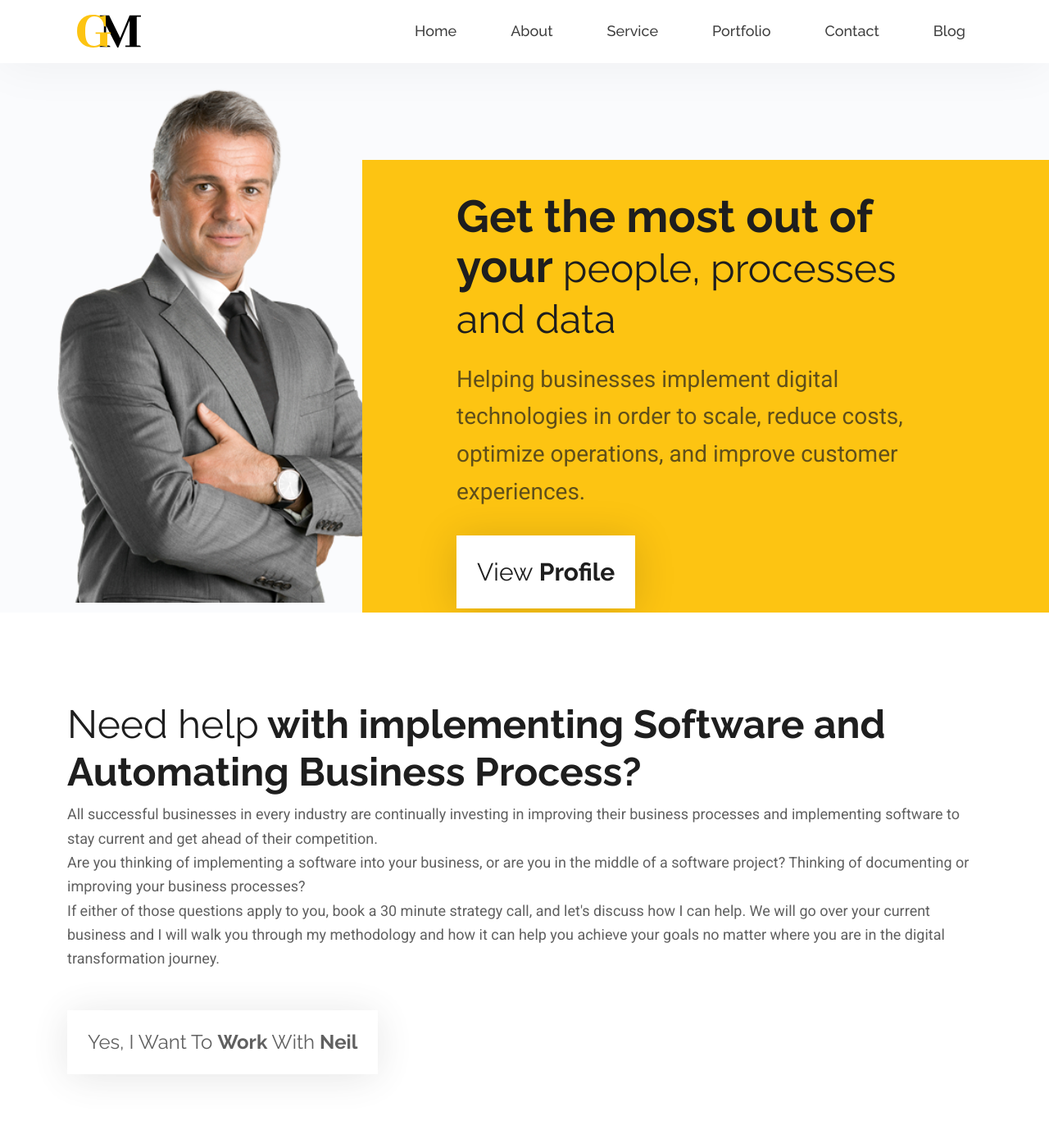
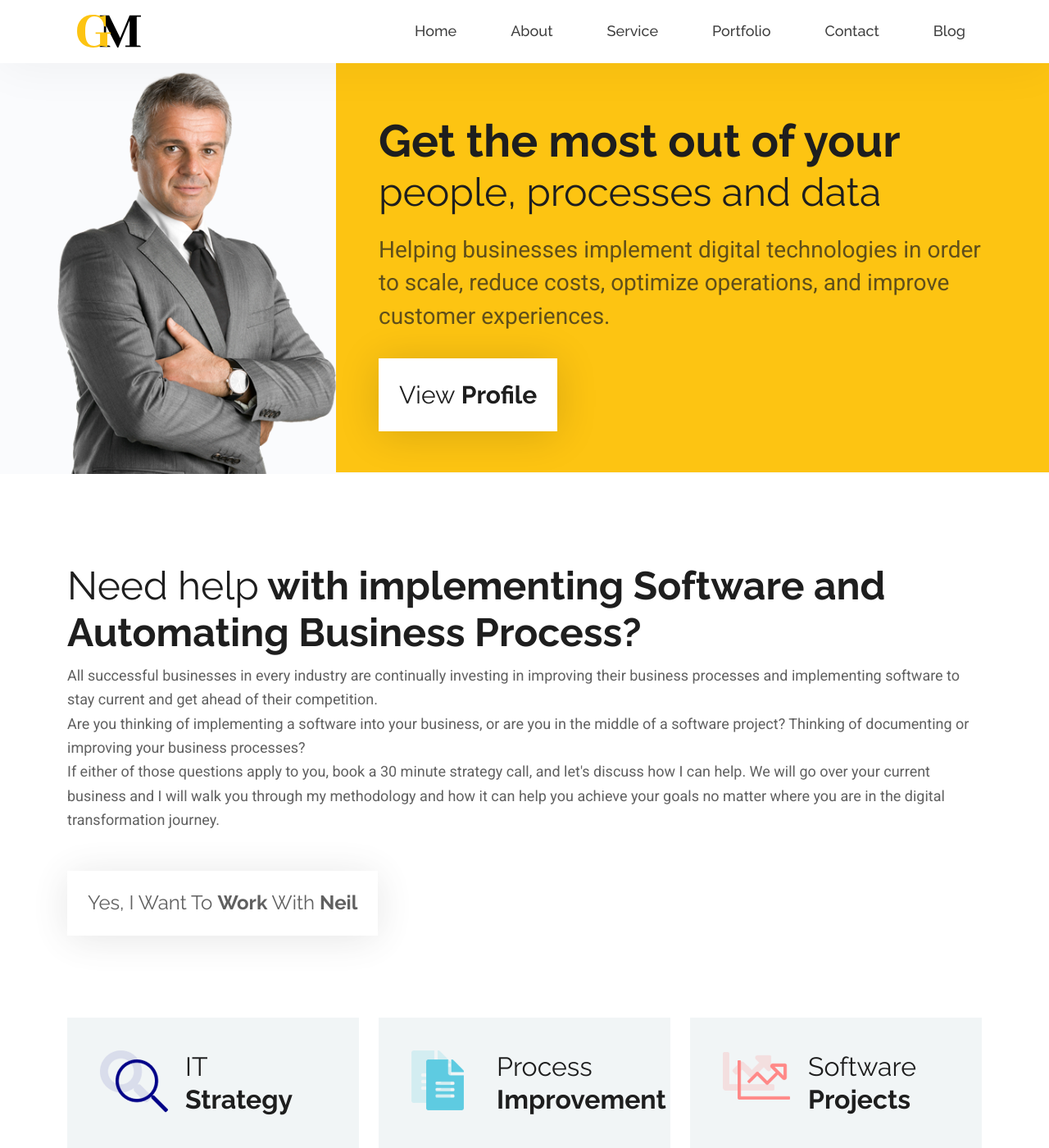
Before and after one commit to webuimaker/NPatel, a Jekyll site: the page built from index.markdown, in a window 1280 px wide and 1400 px high. Shown: the whole window at 82% size. Built offline with Jekyll 4.4.1, drawn with Linux system fonts in a browser that asks for light colours; nearby versions of some CDN libraries.

Commit message:
updted hero space

```diff
--- a/_includes/hero.html
+++ b/_includes/hero.html
@@ -2,12 +2,12 @@
 <section id="hero" class="d-flex">
     <div class="container hero-inner">
       <div class="row">
-        <div class="col-lg-5 d-lg-flex flex-lg-column align-items-stretch order-1  hero-img" data-aos="fade-up">
+        <div class="col-lg-4 d-lg-flex flex-lg-column align-items-stretch order-1  hero-img" data-aos="fade-up">
           <img src="{{ page.hero.image }}" class="img-fluid" alt="">
         </div>
-        <div class="col-lg-6 d-lg-flex flex-lg-column pt-5 pt-lg-0 order-2 order-lg-2" data-aos="fade-up">
+        <div class="col-lg-8 d-lg-flex flex-lg-column pt-5 pt-lg-0 order-2 order-lg-2" data-aos="fade-up">
           <div class="text-hero text-left">
-            <h6 class="text-uppercase">{{ page.hero.subHeading }}</h6>
+           {% if  page.hero.subHeading %} <h6 class="text-uppercase">{{ page.hero.subHeading }}</h6> {% endif %}
             <h1>{{ page.hero.heading }}</h1>
             <p>{{ page.hero.text }}</p>
             <a href="{{ page.hero.btnUrl }}" class="btn btn-hero">{{ page.hero.btnText }}</a>
--- a/_sass/about.scss
+++ b/_sass/about.scss
@@ -12,7 +12,7 @@
             font-family: Raleway;
             font-style: normal;
             font-weight: normal;
-            font-size: 34px;
+            font-size: 30px;
             line-height: 1.2em;
             /* or 61px */
 
--- a/_sass/hero.scss
+++ b/_sass/hero.scss
@@ -5,7 +5,7 @@
     width: 100%;
     position: relative;
     overflow: hidden;
-    padding: 105px 0 0px 0;
+    padding: 85px 0 0px 0;
     // background: linear-gradient(103.84deg, #0054C4 0%, #217CF7 100%);
     background: #FAFBFD;
     font-family: Raleway;
@@ -21,15 +21,15 @@
 
     .text-hero{
       position: relative;
-      padding-top: 20%;
+      padding-top: 5%;
       &::before{
         background: #FDC412;
         width: 175%;
-        left: -21%;
+        left: -7%;
         content: "";
         position: absolute;
-        top: 14%;
-        height: 100%;
+        top: -7%;
+        height: 117%;
       }
     }
 
@@ -67,7 +67,7 @@
         font-style: normal;
         font-weight: normal;
         font-size: 28px;
-        line-height: 163%;
+        line-height: 145%;
         color: #1E1E1E;
         opacity: 0.7;
       }
```
Also changed, not shown: 5 other files.
